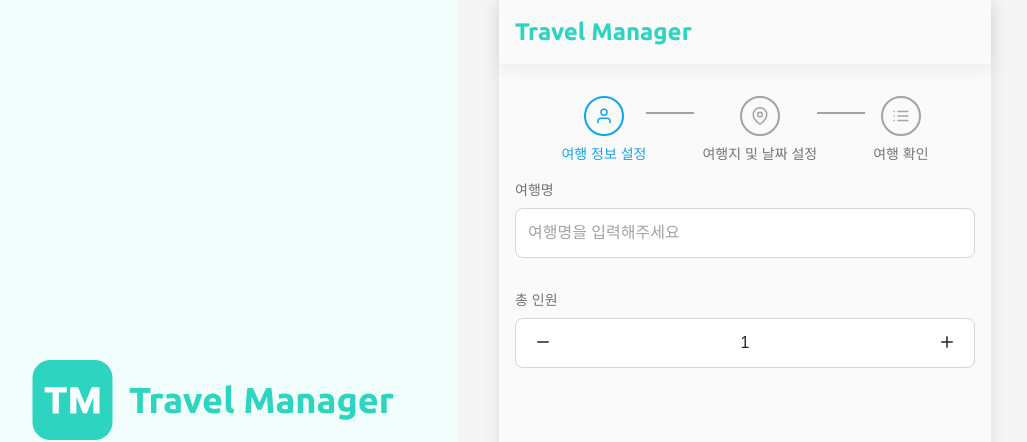
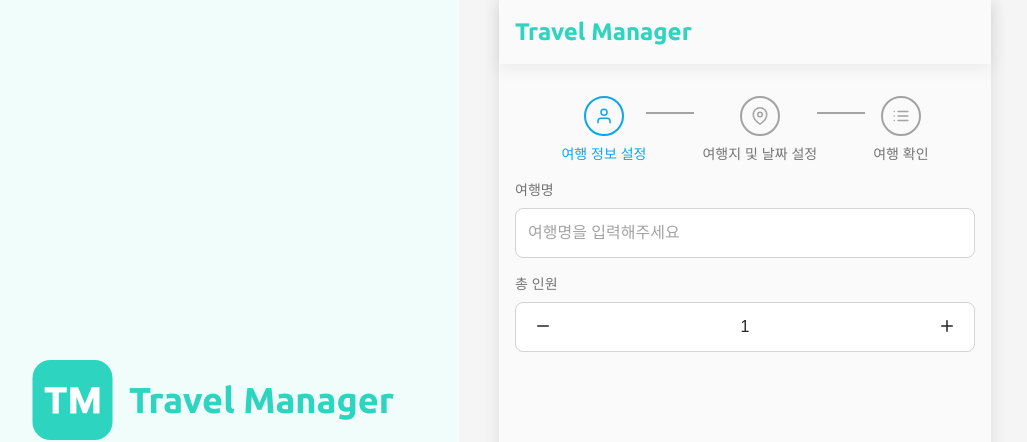
Before and after one commit to rillbrill/travel-manager, a React (Vite) app in the folder frontend/: page /add-plan in a window 1280 px wide. Shown: the top 442 px of the page, without its empty margins (161-1188 px from the left). Built offline with nearby package versions, Linux system fonts and the light colour scheme; no server answers; a web font is replaced by a local one.

Commit message:
styles: 스타일 수정

```diff
--- a/frontend/src/components/addPlan/SetInfoForm.tsx
+++ b/frontend/src/components/addPlan/SetInfoForm.tsx
@@ -16,7 +16,7 @@ function SetInfoForm() {
   } = useFormContext()
 
   return (
-    <div className="flex flex-col gap-y-8">
+    <div className="flex flex-col gap-y-4">
       <Controller
         name="name"
         control={control}
--- a/frontend/src/components/common/Field.tsx
+++ b/frontend/src/components/common/Field.tsx
@@ -3,13 +3,14 @@ import React from 'react'
 type Props = {
   name: string
   value: React.ReactNode | string
+  isRequired?: boolean
 }
 
-function Field({ name, value }: Props) {
+function Field({ name, value, isRequired }: Props) {
   return (
     <div className="flex w-full gap-x-4 py-2">
-      <span className="inline-block min-w-20 text-nowrap text-gray-500">
-        {name}
+      <span className="inline-block min-w-20 text-nowrap text-sm text-gray-500">
+        {name} {isRequired && <span className="font-bold text-red-400">*</span>}
       </span>
 
       <div className="w-full">
--- a/frontend/src/components/common/Input.tsx
+++ b/frontend/src/components/common/Input.tsx
@@ -43,8 +43,10 @@ const Input = forwardRef<HTMLInputElement, Props>(
     }
 
     return (
-      <div className="relative flex w-full flex-col gap-y-2">
-        {!!label && <label className="text-sm text-gray-500">{label}</label>}
+      <div className="flex w-full flex-col gap-y-1">
+        {!!label && (
+          <label className="mb-1 text-sm text-gray-500">{label}</label>
+        )}
         {/* text type input */}
         {type === 'text' && (
           <input
@@ -88,9 +90,7 @@ const Input = forwardRef<HTMLInputElement, Props>(
           </div>
         )}
         {!!errorMessage && (
-          <p className="absolute bottom-[-24px] left-0 text-sm text-red-500">
-            {errorMessage}
-          </p>
+          <p className="text-sm text-red-500">{errorMessage}</p>
         )}
       </div>
     )
--- a/frontend/src/pages/PlanDetailPage.tsx
+++ b/frontend/src/pages/PlanDetailPage.tsx
@@ -6,7 +6,7 @@ function PlanDetailPage() {
   // TODO: get days list api call
 
   return (
-    <div className="flex w-full flex-col gap-y-4 px-3 py-2 pb-4">
+    <div className="relative flex w-full flex-col gap-y-4 px-3 py-2 pb-4">
       <div className="flex flex-col items-center gap-y-3">
         <h2 className="text-2xl font-bold">여행명</h2>
         <div className="flex items-center gap-x-2">
```
